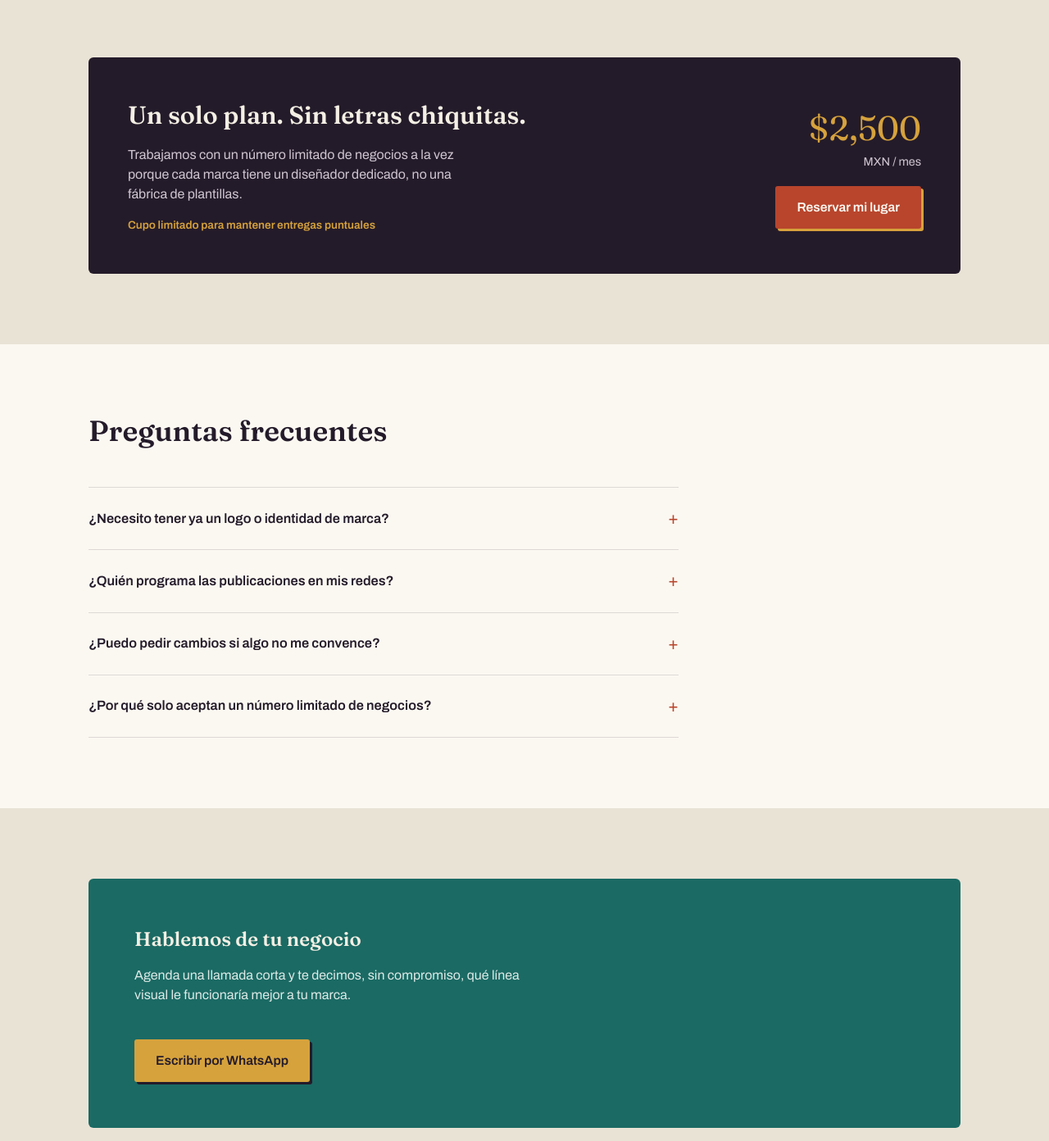
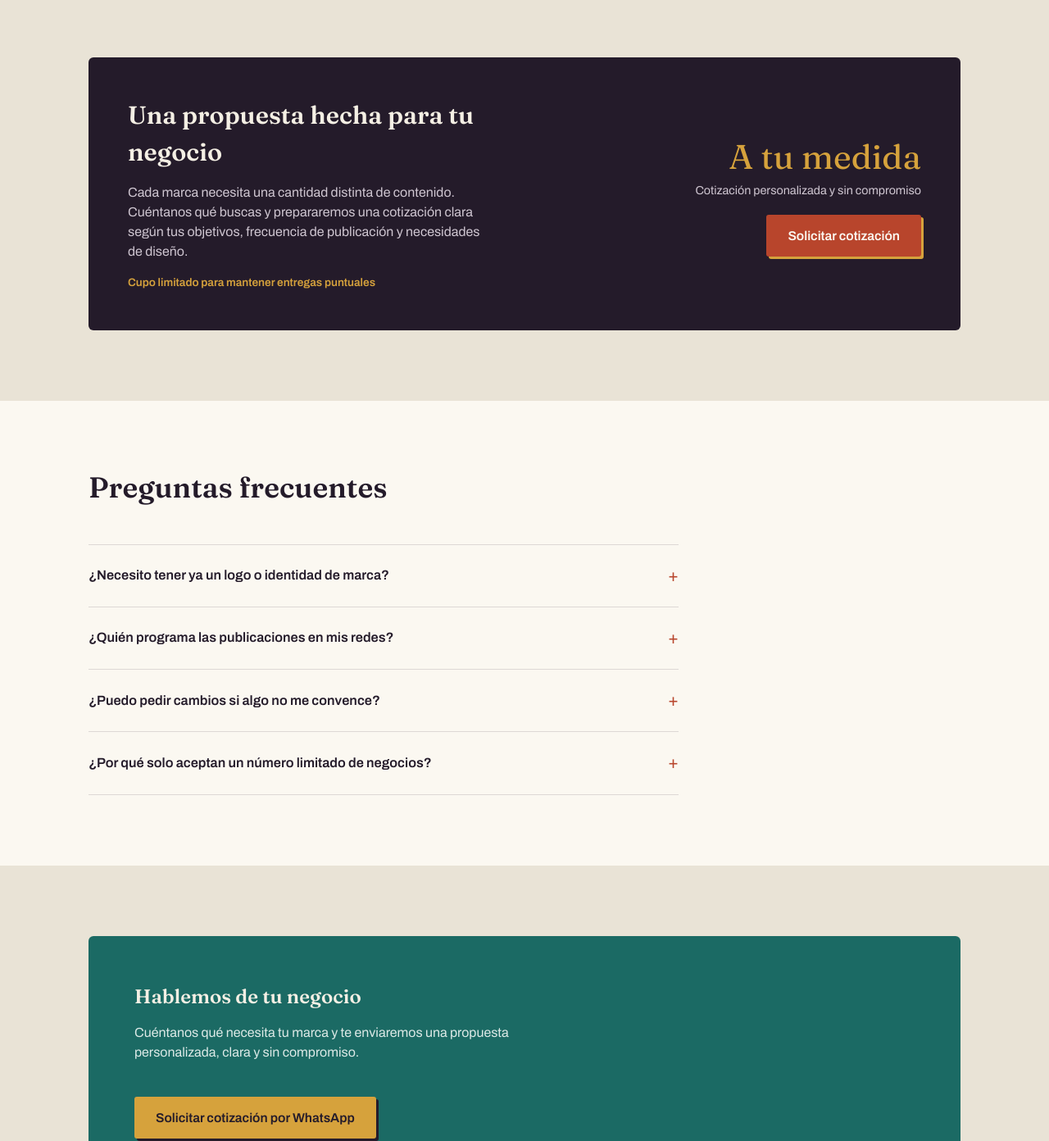
Before and after one commit to AldoAmaro2005/nevlox-diseno, a plain HTML site: page index.html in a window 1280 px wide. Shown: the part 2120-3512 px from the top of the page at 82% size. Drawn offline with Linux system fonts and the light colour scheme.

Commit message:
Add files via upload

```diff
--- a/index.html
+++ b/index.html
@@ -327,18 +327,18 @@
   </div>
 </section>
 
-<section id="precio">
+<section id="propuesta">
   <div class="wrap">
     <div class="price-box">
       <div>
-        <h2>Un solo plan. Sin letras chiquitas.</h2>
-        <p>Trabajamos con un número limitado de negocios a la vez porque cada marca tiene un diseñador dedicado, no una fábrica de plantillas.</p>
+        <h2>Una propuesta hecha para tu negocio</h2>
+        <p>Cada marca necesita una cantidad distinta de contenido. Cuéntanos qué buscas y prepararemos una cotización clara según tus objetivos, frecuencia de publicación y necesidades de diseño.</p>
         <div class="slots">Cupo limitado para mantener entregas puntuales</div>
       </div>
       <div class="price-tag">
-        <div class="amount">$2,500</div>
-        <div class="per">MXN / mes</div>
-        <a class="btn-primary" href="#contacto">Reservar mi lugar</a>
+        <div class="amount">A tu medida</div>
+        <div class="per">Cotización personalizada y sin compromiso</div>
+        <a class="btn-primary" href="#contacto">Solicitar cotización</a>
       </div>
     </div>
   </div>
@@ -374,8 +374,8 @@
   <div class="wrap">
     <div class="contact-box">
       <h2>Hablemos de tu negocio</h2>
-      <p>Agenda una llamada corta y te decimos, sin compromiso, qué línea visual le funcionaría mejor a tu marca.</p>
-      <a class="btn-primary" href="https://wa.me/522298230028?text=Hola%2C%20vi%20la%20p%C3%A1gina%20de%20Nevlox%20y%20quiero%20informaci%C3%B3n%20sobre%20el%20servicio%20de%20dise%C3%B1o." target="_blank" rel="noopener noreferrer">Escribir por WhatsApp</a>
+      <p>Cuéntanos qué necesita tu marca y te enviaremos una propuesta personalizada, clara y sin compromiso.</p>
+      <a class="btn-primary" href="https://wa.me/522298230028?text=Hola%2C%20vi%20la%20p%C3%A1gina%20de%20Nevlox%20y%20quiero%20solicitar%20una%20cotizaci%C3%B3n%20personalizada%20para%20mi%20negocio." target="_blank" rel="noopener noreferrer">Solicitar cotización por WhatsApp</a>
     </div>
   </div>
 </section>
```
